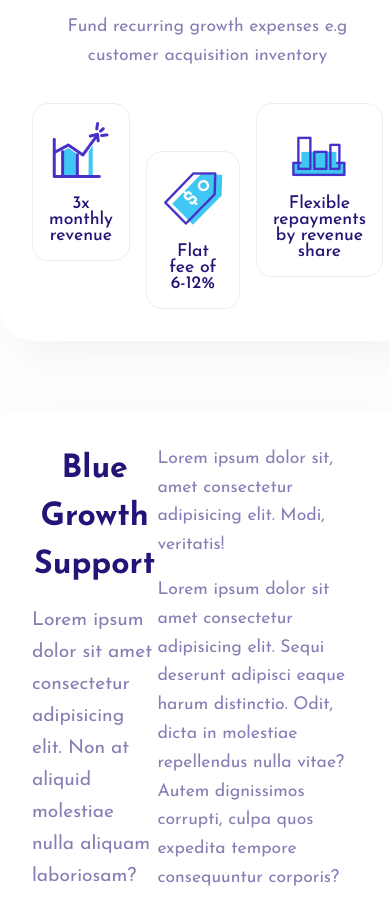
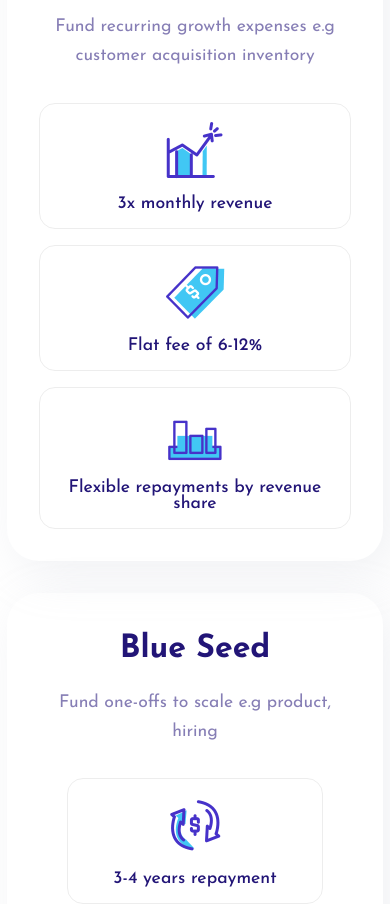
Before and after one commit to dilan-sachintha97/Responsive-web-NextJS, a Next.js app: page / in a window 390 px wide. Shown: the part 2000-2904 px from the top of the page. Built offline with nearby package versions, Linux system fonts and the light colour scheme.

Commit message:
done responsive

```diff
--- a/app/page.css
+++ b/app/page.css
@@ -133,3 +133,27 @@
 .wwd-support >:nth-child(2){
     flex: 1.6;
 }
+
+@media (max-width:990px) {
+    .wwd-blocks{
+         flex-direction: column;
+    }
+}
+@media (max-width:768px) {
+    .wwd-support{
+         flex-direction: column;
+    }
+}
+
+@media (max-width:576px) {
+    .wwd-block{
+        width: 80%;
+        margin: auto;
+   }
+    .block-features{
+         flex-direction: column;
+    }
+    .block-feature{
+        margin-top: 0rem !important;
+    }
+}
```
